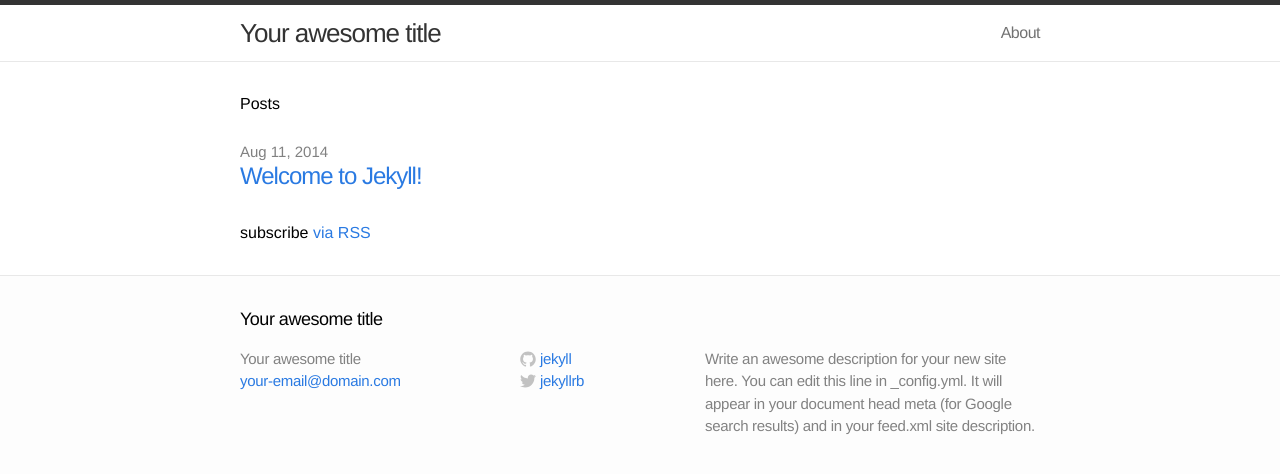
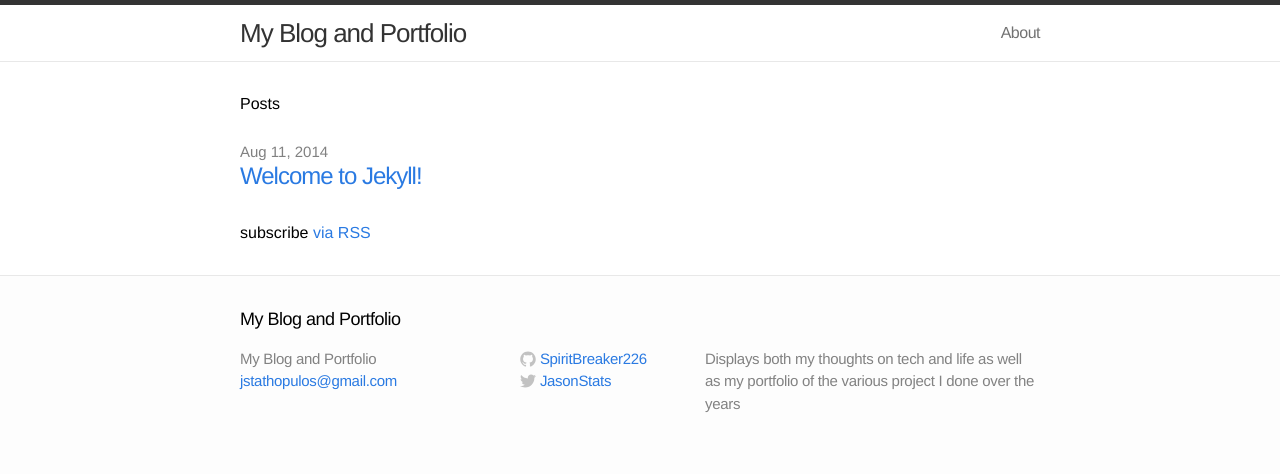
Before and after one commit to SpiritBreaker226/portfolio, a Jekyll site: the page built from index.html, in a window 1280 px wide. Shown: the top 474 px of the page. Built offline with Jekyll 4.4.1, drawn with Linux system fonts in a browser that asks for light colours.

Commit message:
Update Jekyll Config File
Update the Jekyll config file because this will be need to display
basic information about the site and be used for various element in the
site.

```diff
--- a/_config.yml
+++ b/_config.yml
@@ -1,11 +1,11 @@
 # Site settings
-title: Your awesome title
-email: your-email@domain.com
-description: "Write an awesome description for your new site here. You can edit this line in _config.yml. It will appear in your document head meta (for Google search results) and in your feed.xml site description."
-baseurl: ""
-url: "http://yourdomain.com"
-twitter_username: jekyllrb
-github_username:  jekyll
+title: My Blog and Portfolio
+email: jstathopulos@gmail.com
+description: "Displays both my thoughts on tech and life as well as my portfolio of the various project I done over the years"
+baseurl: "/SpiritBreaker226GitHubPage"
+url: "http://spiritbeaker226.github.io/"
+twitter_username: JasonStats
+github_username:  SpiritBreaker226
 
 # Build settings
 markdown: kramdown
```
